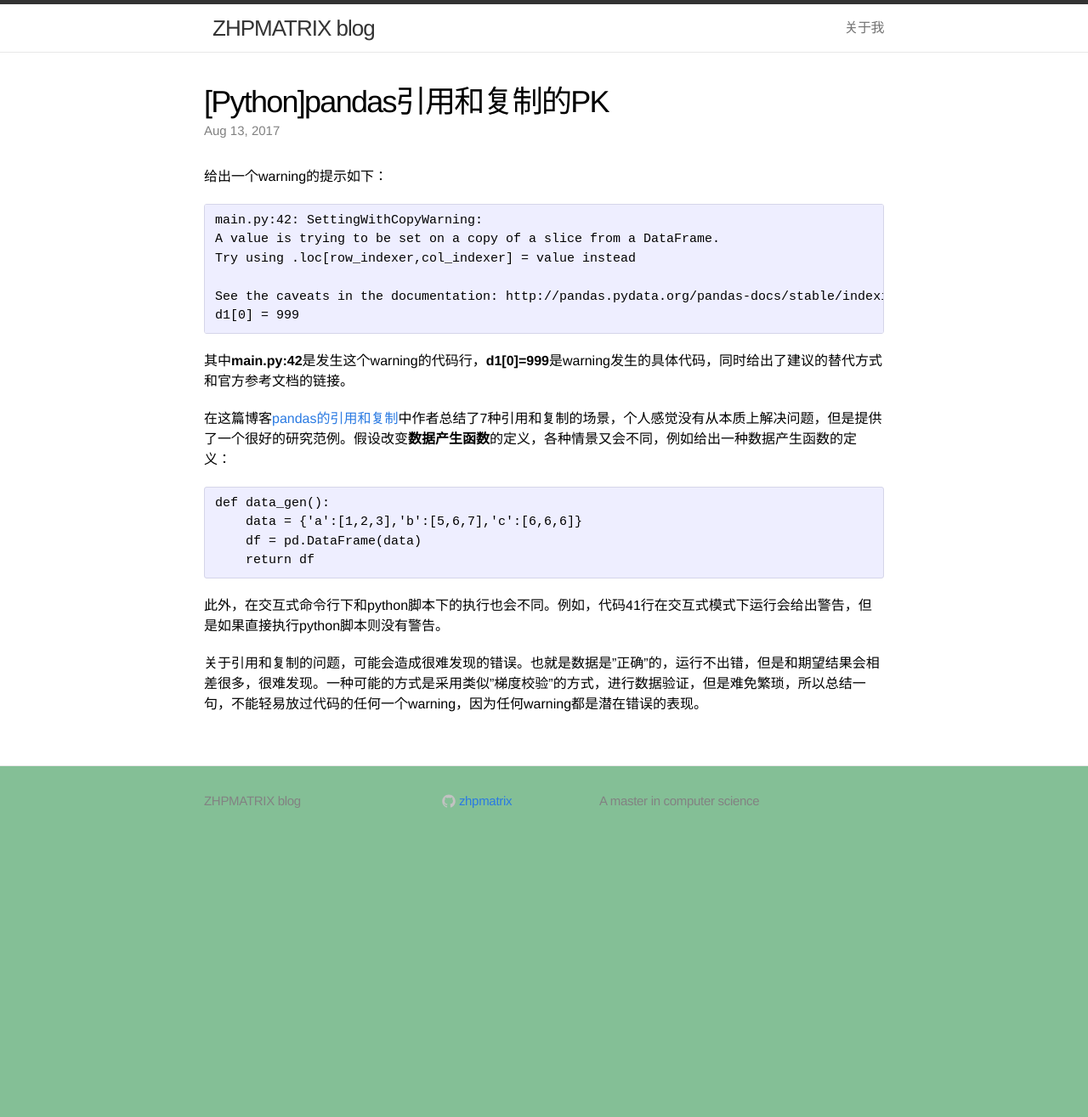
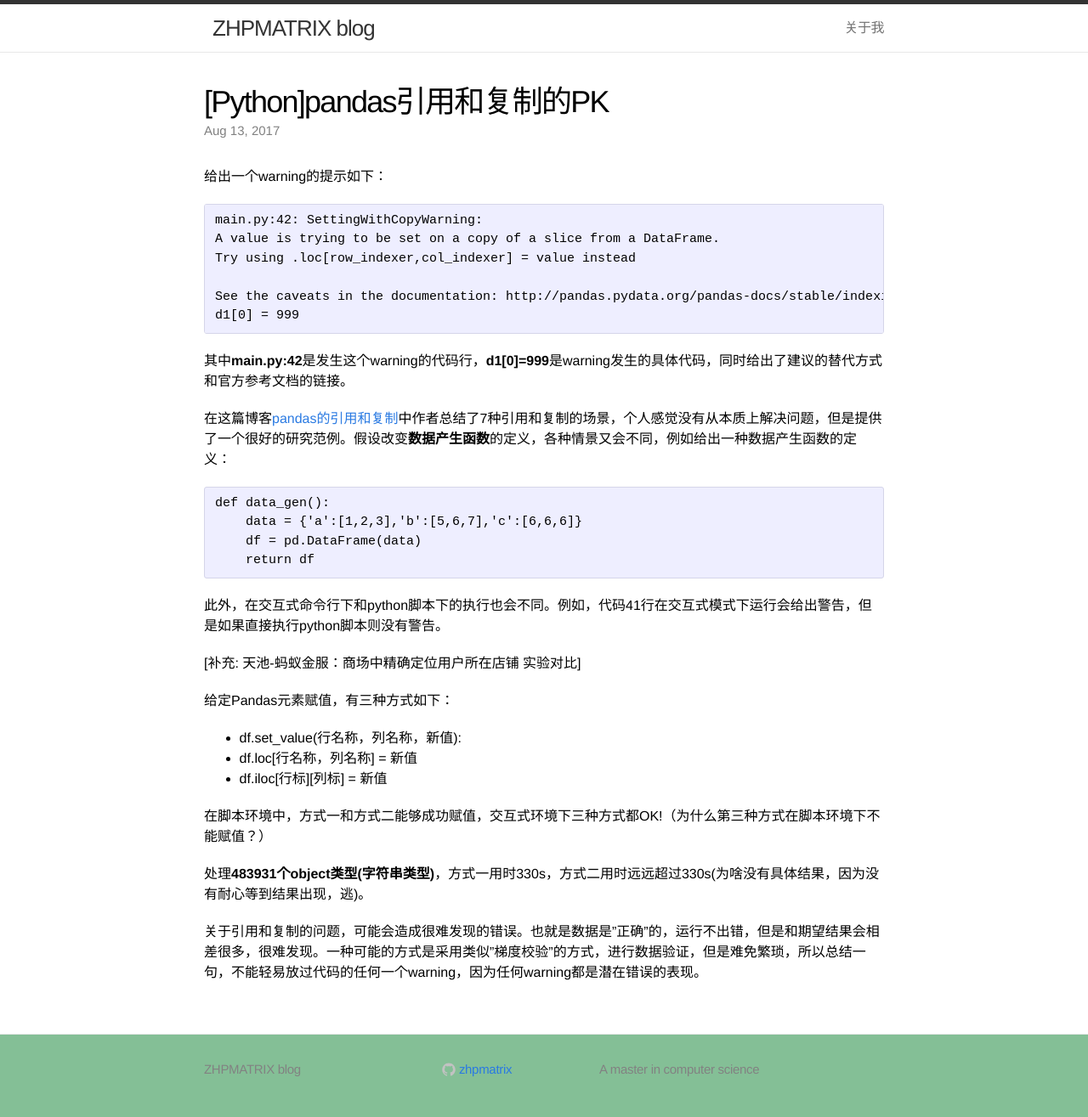
Before and after one commit to zhpmatrix/zhpmatrix.github.io, a Jekyll site: the page built from _posts/2017-08-13-view-versus-copy.md, in a window 1280 px wide. Shown: the whole page at 85% size. Built offline with Jekyll 4.4.1, drawn with Linux system fonts in a browser that asks for light colours; comment, search, counter and statistics services are not loaded; before the commit the page ends 999 px from its top, so only the background shows below that.

Commit message:
add new expr for view-versus-copy pandas

```diff
--- a/_posts/2017-08-13-view-versus-copy.md
+++ b/_posts/2017-08-13-view-versus-copy.md
@@ -26,4 +26,18 @@ mathjax: true
 
 此外，在交互式命令行下和python脚本下的执行也会不同。例如，代码41行在交互式模式下运行会给出警告，但是如果直接执行python脚本则没有警告。
 
+[补充: 天池-蚂蚁金服：商场中精确定位用户所在店铺 实验对比]
+
+给定Pandas元素赋值，有三种方式如下：
+
+* df.set\_value(行名称，列名称，新值):
+
+* df.loc\[行名称，列名称\] = 新值
+
+* df.iloc\[行标\]\[列标\] = 新值
+
+在脚本环境中，方式一和方式二能够成功赋值，交互式环境下三种方式都OK!（为什么第三种方式在脚本环境下不能赋值？）
+
+处理**483931个object类型(字符串类型)**，方式一用时330s，方式二用时远远超过330s(为啥没有具体结果，因为没有耐心等到结果出现，逃)。
+
 关于引用和复制的问题，可能会造成很难发现的错误。也就是数据是"正确"的，运行不出错，但是和期望结果会相差很多，很难发现。一种可能的方式是采用类似"梯度校验"的方式，进行数据验证，但是难免繁琐，所以总结一句，不能轻易放过代码的任何一个warning，因为任何warning都是潜在错误的表现。
```
